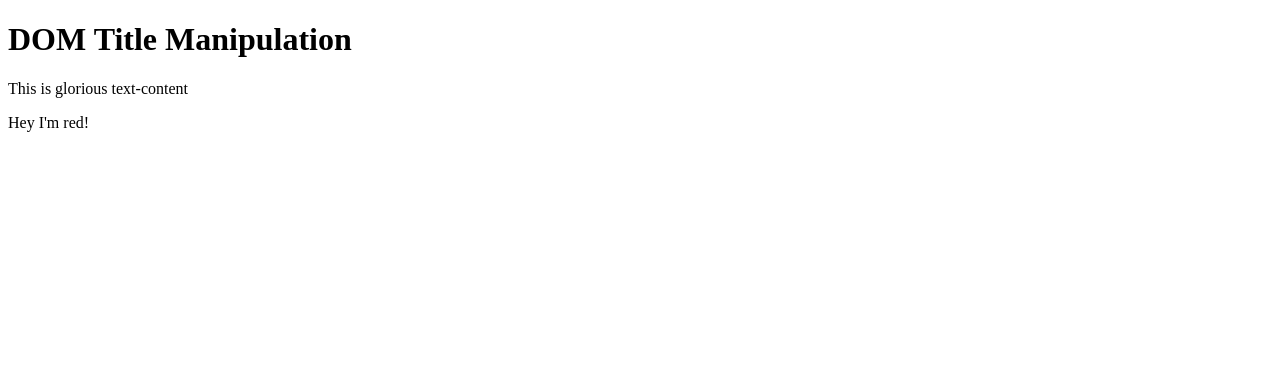
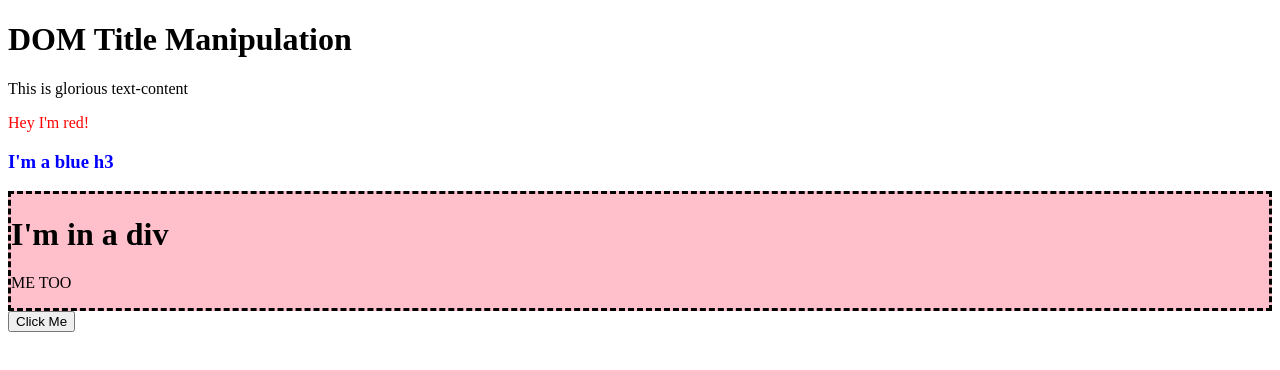
Before and after one commit to felipecook/DOM-manipulation, a plain HTML site: page index.html in a window 1280 px wide. Drawn offline with Linux system fonts and the light colour scheme.

Commit message:
adding event listeners and learning about targets

```diff
--- a/app.js
+++ b/app.js
@@ -12,6 +12,45 @@ container.appendChild(content);
 const paragraphContent = document.createElement('p');
 paragraphContent.classList.add('paragraph');
 paragraphContent.textContent = 'Hey I\'m red!';
+paragraphContent.style.color = 'red';
 
 
 content.appendChild(paragraphContent);
+
+//Adds h3 to the content parent after the paragraph child
+const header3Content = document.createElement('h3');
+header3Content.textContent = 'I\'m a blue h3';
+header3Content.style.color = 'blue';
+
+content.appendChild(header3Content);
+
+
+//add div with black border and pink background color to content
+const innerDiv =  document.createElement('div');
+innerDiv.style.borderStyle = 'dashed';
+innerDiv.style.borderColor = 'black';
+innerDiv.style.backgroundColor = 'pink';
+
+// adds h1 within the div element
+const anotherh1 = document.createElement('h1');
+anotherh1.textContent = 'I\'m in a div';
+innerDiv.appendChild(anotherh1);
+
+// adds p to the div element
+const anotherP = document.createElement('p');
+anotherP.textContent = 'ME TOO';
+innerDiv.appendChild(anotherP);
+
+content.appendChild(innerDiv);
+
+// select button and make it do an alert
+const button1 = document.querySelector('#btn1');
+
+function alertFunction() {
+  alert("yayo");
+}
+
+// button1.addEventListener('click', alertFunction);
+button1.addEventListener('click', function(e){
+  e.target.style.backgroundColor = 'blue';
+});
--- a/index.html
+++ b/index.html
@@ -11,6 +11,7 @@
 <body>
   <h1>DOM Title Manipulation</h1>
   <div id="container"></div>
+  <button id="btn1">Click Me</button>
 
 </body>
 </html>
```
